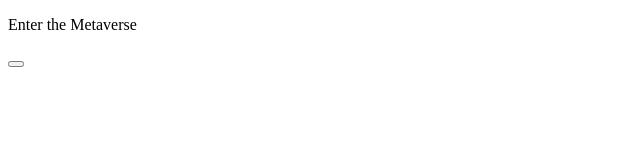
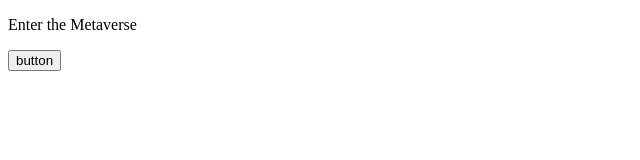
Before and after one commit to acciojob/enter-metaverse-pavan0000, a website: page main.html in a window 1280 px wide. Shown: the whole page, without its empty margins (0-640 px from the left). Drawn offline with Linux system fonts and the light colour scheme.

Commit message:
created a submission

```diff
--- a/main.html
+++ b/main.html
@@ -9,7 +9,7 @@
 <body>
 	<!-- the entire body must be written by student -->
 	<p id="status">Enter the Metaverse</p>
-	<button id="enterBtn"></button>
+	<button id="enterBtn">button</button>
     <script type="text/javascript" src="./script.js">
 </script>
 
```
